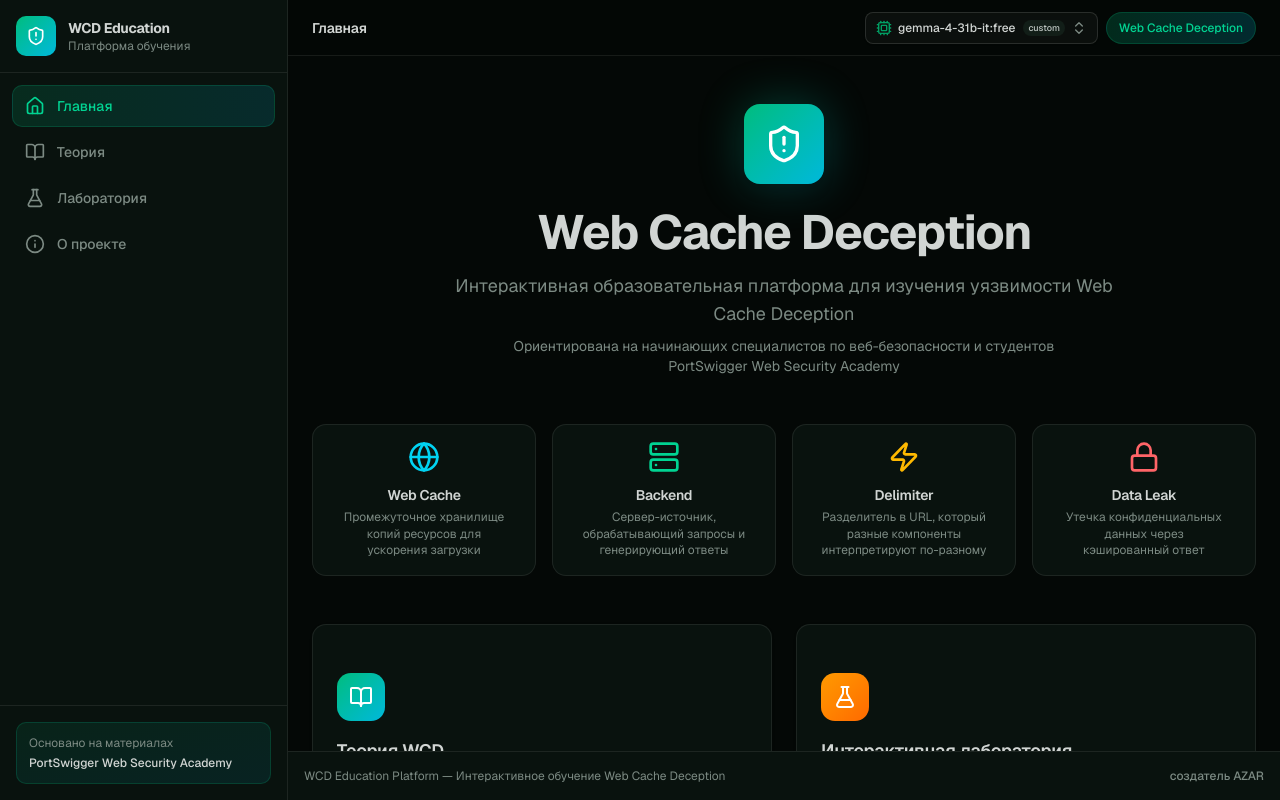
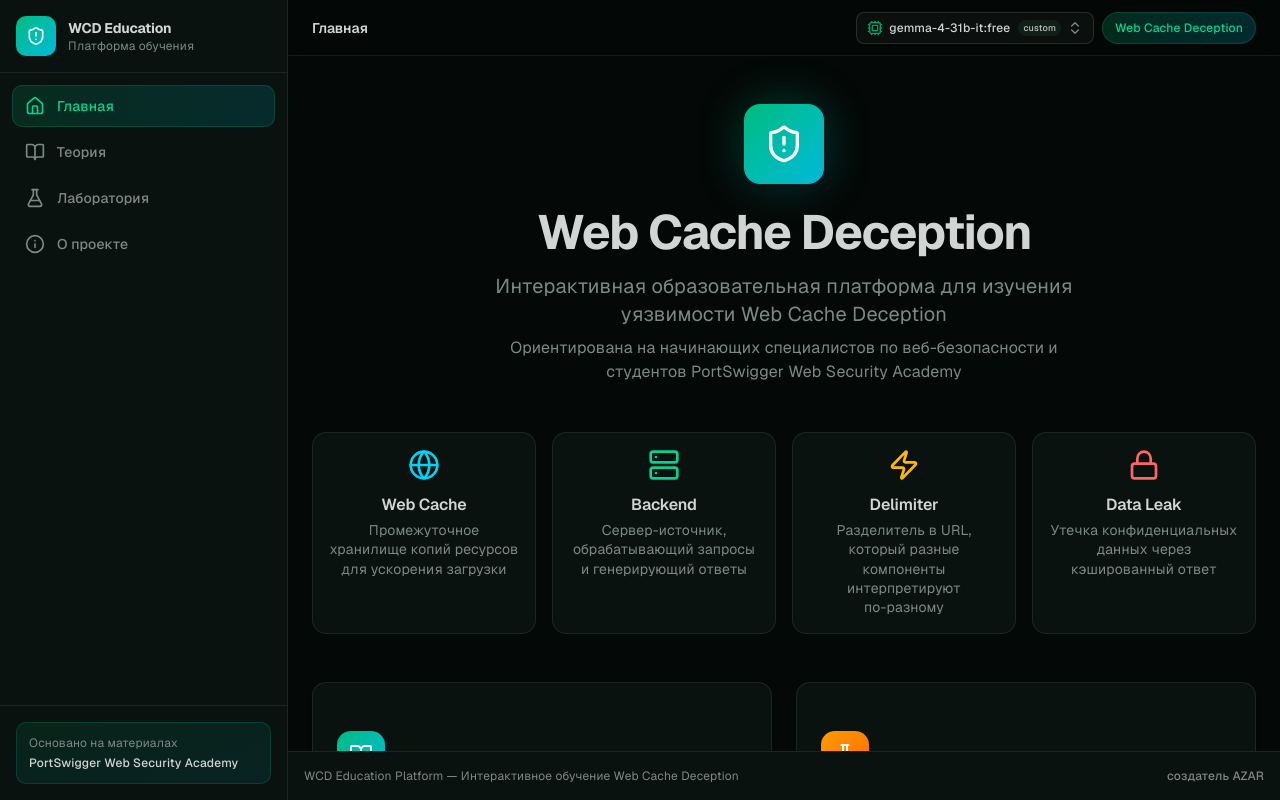
Before and after one commit to buhtig-sudo-azar/wcd-education-platform, a Next.js app: page / in a window 1280 px wide. Built offline with nearby package versions, Linux system fonts and the light colour scheme.

Commit message:
9aabfc25-8902-4b73-9a7e-366ab84ede01

```diff
--- a/src/app/globals.css
+++ b/src/app/globals.css
@@ -123,15 +123,18 @@
   }
   body {
     @apply bg-background text-foreground;
-    font-size: 18px;
-    line-height: 1.75;
+    font-size: 20px;
+    line-height: 1.85;
+    letter-spacing: 0.01em;
+    font-weight: 400;
     -webkit-font-smoothing: antialiased;
     -moz-osx-font-smoothing: grayscale;
+    text-rendering: optimizeLegibility;
   }
   /* Headings */
   h1, h2, h3, h4, h5, h6 {
-    letter-spacing: -0.02em;
-    font-weight: 700;
+    letter-spacing: -0.01em;
+    font-weight: 600;
     text-wrap: balance;
   }
   p {
@@ -203,12 +206,13 @@
 .comment-line {
   font-style: italic;
   font-family: var(--font-geist-sans), Georgia, 'Times New Roman', serif;
-  color: oklch(0.62 0.06 165);
-  opacity: 0.85;
+  color: oklch(0.58 0.04 165);
+  opacity: 0.8;
+  letter-spacing: 0.02em;
 }
 .dark .comment-line {
-  color: oklch(0.72 0.05 165);
-  opacity: 0.7;
+  color: oklch(0.68 0.04 165);
+  opacity: 0.65;
 }
 /* Code content (non-comment) — standard mono */
 .code-content {
--- a/src/components/home/home-view.tsx
+++ b/src/components/home/home-view.tsx
@@ -99,10 +99,10 @@ export function HomeView() {
         <h1 className="text-2xl sm:text-3xl lg:text-4xl xl:text-5xl font-bold tracking-tight text-foreground mb-3 sm:mb-4">
           Web Cache Deception
         </h1>
-        <p className="text-base sm:text-lg text-muted-foreground max-w-2xl mx-auto mb-1.5 sm:mb-2">
+        <p className="text-lg sm:text-xl text-muted-foreground max-w-2xl mx-auto mb-1.5 sm:mb-2">
           Интерактивная образовательная платформа для изучения уязвимости Web Cache Deception
         </p>
-        <p className="text-xs sm:text-sm text-muted-foreground max-w-xl mx-auto">
+        <p className="text-sm sm:text-base text-muted-foreground max-w-xl mx-auto">
           Ориентирована на начинающих специалистов по веб-безопасности и студентов PortSwigger Web Security Academy
         </p>
       </div>
@@ -115,8 +115,8 @@ export function HomeView() {
             className="flex flex-col items-center text-center p-3 sm:p-4 rounded-xl bg-card border border-border hover:border-emerald-500/30 transition-colors"
           >
             <div className="mb-2 sm:mb-3">{concept.icon}</div>
-            <h3 className="text-xs sm:text-sm font-semibold text-foreground mb-0.5 sm:mb-1">{concept.title}</h3>
-            <p className="text-[10px] sm:text-xs text-muted-foreground leading-snug">{concept.description}</p>
+            <h3 className="text-sm sm:text-base font-semibold text-foreground mb-0.5 sm:mb-1">{concept.title}</h3>
+            <p className="text-xs sm:text-sm text-muted-foreground leading-snug">{concept.description}</p>
           </div>
         ))}
       </div>
@@ -133,9 +133,9 @@ export function HomeView() {
               <div className={`inline-flex p-2.5 sm:p-3 rounded-xl bg-gradient-to-br ${feature.gradient} text-white mb-3 sm:mb-4`}>
                 {feature.icon}
               </div>
-              <h3 className="text-base sm:text-lg font-semibold text-foreground mb-1.5 sm:mb-2">{feature.title}</h3>
-              <p className="text-xs sm:text-sm text-muted-foreground mb-3 sm:mb-4 leading-relaxed">{feature.description}</p>
-              <div className="flex items-center text-xs sm:text-sm font-medium text-emerald-400 group-hover:text-emerald-300 transition-colors">
+              <h3 className="text-lg sm:text-xl font-semibold text-foreground mb-1.5 sm:mb-2">{feature.title}</h3>
+              <p className="text-sm sm:text-base text-muted-foreground mb-3 sm:mb-4 leading-relaxed">{feature.description}</p>
+              <div className="flex items-center text-sm sm:text-base font-medium text-emerald-400 group-hover:text-emerald-300 transition-colors">
                 Перейти <ArrowRight className="h-3.5 w-3.5 sm:h-4 sm:w-4 ml-1 group-hover:translate-x-1 transition-transform" />
               </div>
             </CardContent>
@@ -151,8 +151,8 @@ export function HomeView() {
               <MessageCircle className="h-4.5 w-4.5 sm:h-5 sm:w-5" />
             </div>
             <div>
-              <h3 className="text-base sm:text-lg font-semibold text-foreground">Ассистент {wcdAgent.name}</h3>
-              <p className="text-xs sm:text-sm text-muted-foreground">Как пользоваться ИИ-ассистентом</p>
+              <h3 className="text-lg sm:text-xl font-semibold text-foreground">Ассистент {wcdAgent.name}</h3>
+              <p className="text-sm sm:text-base text-muted-foreground">Как пользоваться ИИ-ассистентом</p>
             </div>
           </div>
 
@@ -167,17 +167,17 @@ export function HomeView() {
                 </div>
                 <div>
                   <div className="flex items-center gap-1.5 mb-0.5">
-                    <span className="text-[10px] sm:text-xs font-bold text-muted-foreground/50">{i + 1}</span>
-                    <p className="text-xs sm:text-sm font-medium text-foreground">{step.title}</p>
+                    <span className="text-xs sm:text-sm font-bold text-muted-foreground/50">{i + 1}</span>
+                    <p className="text-sm sm:text-base font-medium text-foreground">{step.title}</p>
                   </div>
-                  <p className="text-[10px] sm:text-xs text-muted-foreground leading-relaxed">{step.description}</p>
+                  <p className="text-xs sm:text-sm text-muted-foreground leading-relaxed">{step.description}</p>
                 </div>
               </div>
             ))}
           </div>
 
           <div className="mt-3 sm:mt-4 p-2.5 sm:p-3 rounded-lg bg-amber-500/5 border border-amber-500/20">
-            <p className="text-[10px] sm:text-xs text-amber-300 leading-relaxed">
+            <p className="text-xs sm:text-sm text-amber-300 leading-relaxed">
               Ассистент доступен на страницах «Теория» и «Лаборатория» — ищите плавающую иконку в правом нижнем углу.
               Для работы без ограничений получите API-ключ на <span className="font-medium">openrouter.ai</span> — бесплатные модели доступны без оплаты.
             </p>
@@ -200,8 +200,8 @@ export function HomeView() {
         <CardContent className="p-4 sm:p-6 lg:p-8">
           <div className="flex flex-col sm:flex-row items-center gap-4 sm:gap-6">
             <div className="flex-1 text-center sm:text-left">
-              <h3 className="text-lg sm:text-xl font-bold tracking-tight text-foreground mb-1.5 sm:mb-2">Начните обучение прямо сейчас</h3>
-              <p className="text-xs sm:text-sm text-muted-foreground leading-relaxed">
+              <h3 className="text-xl sm:text-2xl font-bold tracking-tight text-foreground mb-1.5 sm:mb-2">Начните обучение прямо сейчас</h3>
+              <p className="text-sm sm:text-base text-muted-foreground leading-relaxed">
                 Изучите теорию Web Cache Deception, затем перейдите к интерактивной лаборатории, чтобы увидеть уязвимость в действии. Если возникнут вопросы — ассистент {wcdAgent.name} всегда готов помочь.
               </p>
             </div>
--- a/src/components/theory/theory-view.tsx
+++ b/src/components/theory/theory-view.tsx
@@ -38,14 +38,14 @@ export function TheoryView() {
             <Database className="h-4.5 w-4.5 sm:h-5 sm:w-5" />
           </div>
           <div>
-            <h1 className="text-xl sm:text-2xl font-bold tracking-tight text-foreground">Теория Web Cache Deception</h1>
-            <p className="text-xs sm:text-sm text-muted-foreground">Изучите основы уязвимости шаг за шагом</p>
+            <h1 className="text-2xl sm:text-3xl font-bold tracking-tight text-foreground">Теория Web Cache Deception</h1>
+            <p className="text-sm sm:text-base text-muted-foreground">Изучите основы уязвимости шаг за шагом</p>
           </div>
         </div>
         <div className="flex flex-wrap gap-1.5 sm:gap-2">
-          <Badge variant="secondary" className="text-[10px] sm:text-xs">7 разделов</Badge>
-          <Badge variant="secondary" className="text-[10px] sm:text-xs">Для начинающих</Badge>
-          <Badge variant="secondary" className="text-[10px] sm:text-xs">PortSwigger Academy</Badge>
+          <Badge variant="secondary" className="text-xs sm:text-sm">7 разделов</Badge>
+          <Badge variant="secondary" className="text-xs sm:text-sm">Для начинающих</Badge>
+          <Badge variant="secondary" className="text-xs sm:text-sm">PortSwigger Academy</Badge>
         </div>
       </div>
 
@@ -75,7 +75,7 @@ export function TheoryView() {
                   <div className="text-emerald-400 shrink-0">
                     {iconMap[section.icon]}
                   </div>
-                  <span className="text-sm sm:text-base font-semibold truncate text-foreground">{section.title}</span>
+                  <span className="text-base sm:text-lg font-semibold truncate text-foreground">{section.title}</span>
                 </div>
               </div>
             </AccordionTrigger>
@@ -92,10 +92,10 @@ export function TheoryView() {
 
       {/* Navigation hint */}
       <div className="mt-6 sm:mt-8 text-center">
-        <p className="text-xs sm:text-sm text-muted-foreground mb-1.5 sm:mb-2">
+        <p className="text-sm sm:text-base text-muted-foreground mb-1.5 sm:mb-2">
           Изучили теорию? Переходите к практике!
         </p>
-        <div className="inline-flex items-center gap-2 text-emerald-400 text-xs sm:text-sm font-medium">
+        <div className="inline-flex items-center gap-2 text-emerald-400 text-sm sm:text-base font-medium">
           Откройте раздел «Лаборатория» в боковом меню
         </div>
       </div>
@@ -125,7 +125,7 @@ function MarkdownContent({ content }: { content: string }) {
     const parts = text.split(/`([^`]+)`/g)
     return parts.map((part, i) =>
       i % 2 === 1 ? (
-        <code key={i} className="px-1 sm:px-1.5 py-0.5 rounded bg-muted text-emerald-400 text-[10px] sm:text-xs font-mono">{part}</code>
+        <code key={i} className="px-1.5 sm:px-2 py-0.5 rounded bg-muted text-emerald-400 text-xs sm:text-sm font-mono">{part}</code>
       ) : (
         part
       )
@@ -152,7 +152,7 @@ function MarkdownContent({ content }: { content: string }) {
       inTable = false
       elements.push(
         <div key={i} className="overflow-x-auto my-3 sm:my-4">
-          <table className="w-full text-[10px] sm:text-xs border-collapse">
+          <table className="w-full text-xs sm:text-sm border-collapse">
             <thead>
               <tr className="border-b border-border">
                 {tableHeaders.map((h, hi) => (
@@ -181,7 +181,7 @@ function MarkdownContent({ content }: { content: string }) {
     if (line.match(/^\*\*\d+\./)) {
       const text = line.replace(/^\*\*/, '').replace(/\*\*$/, '').replace(/\*\*/g, '')
       elements.push(
-        <h4 key={i} className="text-sm sm:text-base font-bold text-foreground mt-3 sm:mt-4 mb-1.5 sm:mb-2">
+        <h4 key={i} className="text-base sm:text-lg font-bold text-foreground mt-3 sm:mt-4 mb-1.5 sm:mb-2">
           {renderInline(text)}
         </h4>
       )
@@ -192,14 +192,14 @@ function MarkdownContent({ content }: { content: string }) {
       elements.push(
         <div key={i} className="flex gap-1.5 sm:gap-2 ml-1 sm:ml-2 mb-0.5 sm:mb-1">
           <span className="text-emerald-400 shrink-0">•</span>
-          <span className="text-xs sm:text-sm text-muted-foreground leading-relaxed">{renderInline(line.trim().slice(2))}</span>
+          <span className="text-sm sm:text-base text-muted-foreground leading-relaxed">{renderInline(line.trim().slice(2))}</span>
         </div>
       )
       continue
     }
 
     elements.push(
-      <p key={i} className="text-xs sm:text-sm text-muted-foreground leading-relaxed mb-1.5 sm:mb-2">
+      <p key={i} className="text-sm sm:text-base text-muted-foreground leading-relaxed mb-2 sm:mb-3">
         {renderInline(line)}
       </p>
     )
```
